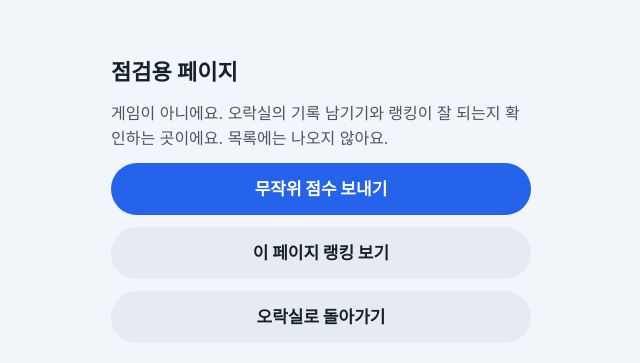
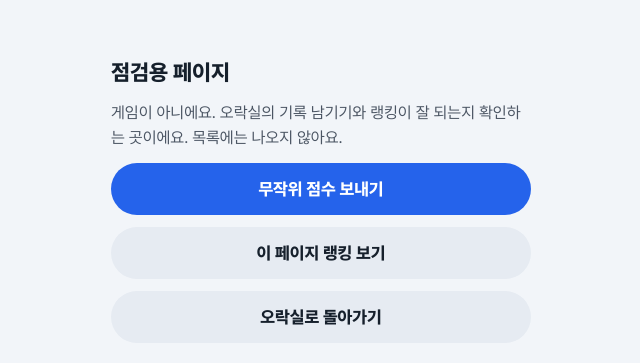
Before and after one commit to smartjy/5rak-place, a plain HTML site: page games/_sample/index.html in a window 1280 px wide. Shown: the part 201-564 px from the top of the page, without its empty margins (319-959 px from the left). Drawn offline with Linux system fonts and the light colour scheme.

Commit message:
fix: 점검용 페이지도 Pretendard 글꼴 사용
Co-Authored-By: Claude Opus 5.5 <noreply@anthropic.com>

```diff
--- a/games/_sample/index.html
+++ b/games/_sample/index.html
@@ -6,8 +6,10 @@
   <meta name="robots" content="noindex, nofollow">
   <title>점검용 페이지 · 오락실</title>
   <style>
+    @font-face { font-family: "Pretendard"; font-weight: 400; font-display: swap; src: url("../../assets/fonts/Pretendard-Regular.subset.woff2") format("woff2"); }
+    @font-face { font-family: "Pretendard"; font-weight: 600 900; font-display: swap; src: url("../../assets/fonts/Pretendard-ExtraBold.subset.woff2") format("woff2"); }
     body { margin: 0; min-height: 100dvh; display: grid; place-items: center; background: #f2f5f9; color: #16202c;
-      font: 16px/1.55 -apple-system, BlinkMacSystemFont, "Apple SD Gothic Neo", "Noto Sans KR", "Malgun Gothic", sans-serif; }
+      font: 16px/1.55 "Pretendard", sans-serif; }
     main { width: min(420px, calc(100vw - 32px)); display: flex; flex-direction: column; gap: 12px; }
     h1 { margin: 0; font-size: 22px; }
     p { margin: 0; color: #4b5563; }
```
